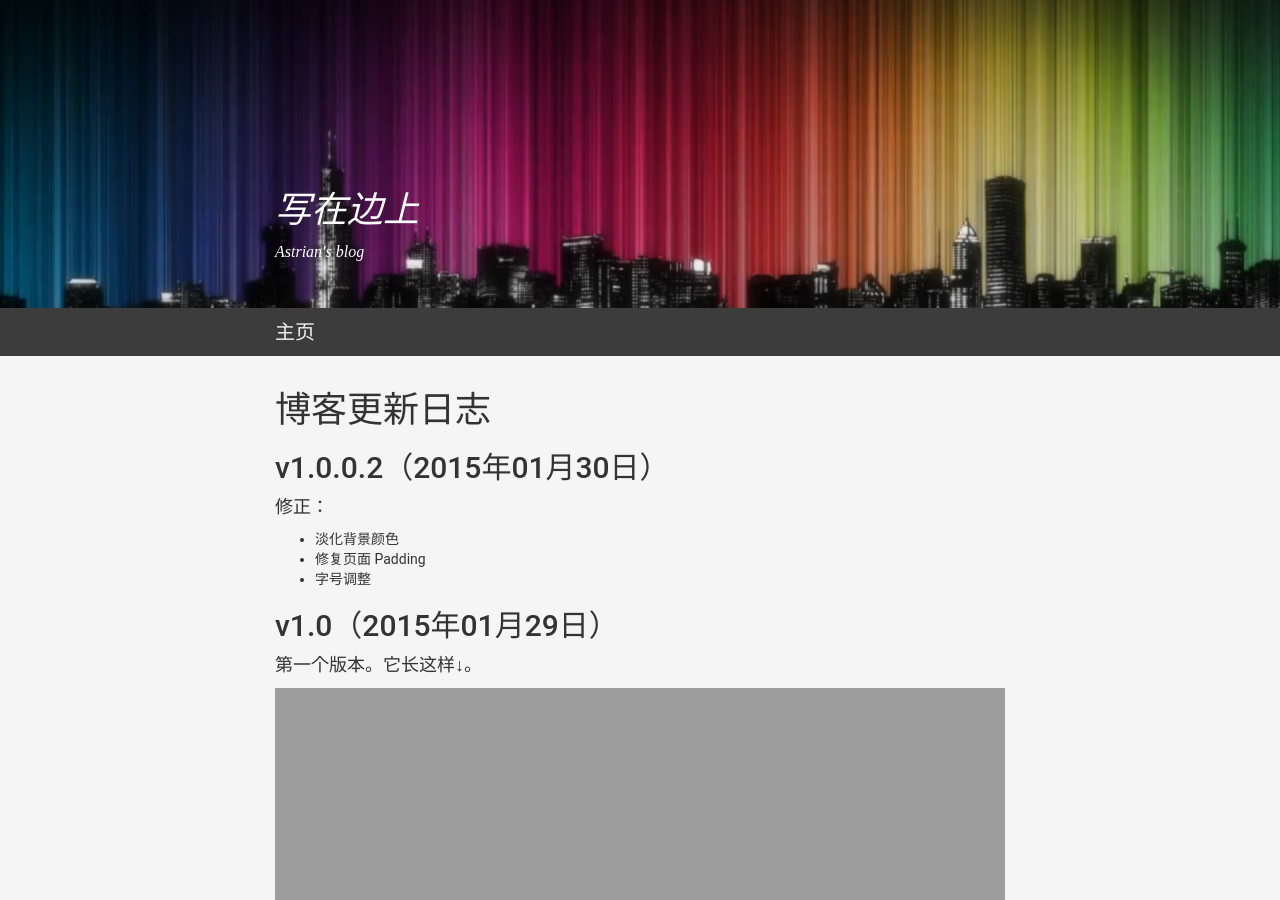
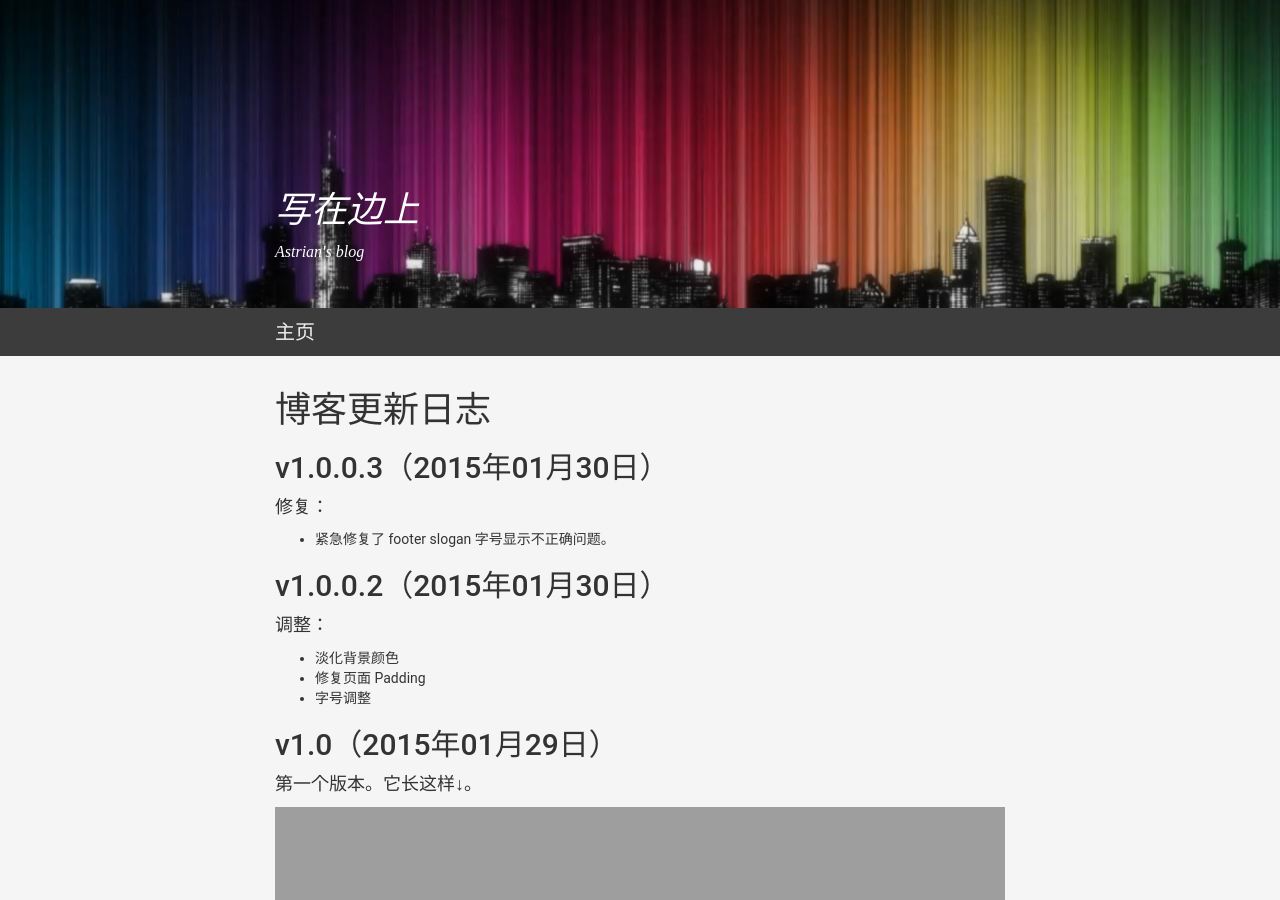
Before and after one commit to zqm1999/zqm1999.github.io, a Jekyll site: the page built from Whatsnew.md, in a window 1280 px wide and 900 px high. Built offline with Jekyll 4.4.1, drawn with Linux system fonts in a browser that asks for light colours; nearby versions of some CDN libraries; some web fonts are replaced; Markdown is read by kramdown in place of the engine named in the settings.

Commit message:
紧急修复问题

```diff
--- a/Whatsnew.md
+++ b/Whatsnew.md
@@ -5,9 +5,15 @@ title: 博客更新日志
 
 # 博客更新日志
 
+## v1.0.0.3（2015年01月30日）
+
+修复：
+
+- 紧急修复了 footer slogan 字号显示不正确问题。
+
 ## v1.0.0.2（2015年01月30日）
 
-修正：
+调整：
 
 - 淡化背景颜色
 - 修复页面 Padding
--- a/_includes/footer.html
+++ b/_includes/footer.html
@@ -1,7 +1,7 @@
 <div class="footer">
     <div class="container">
         <div class="col-md-8 col-md-offset-2 footer-menu">
-            <div id="tagline"><p>{{ site.tagline }}</p></div>
+            <p id="tagline">{{ site.tagline }}</p>
             <div  id="sociallink">
                 <h3>关注我</h3>
                 <p>
```
